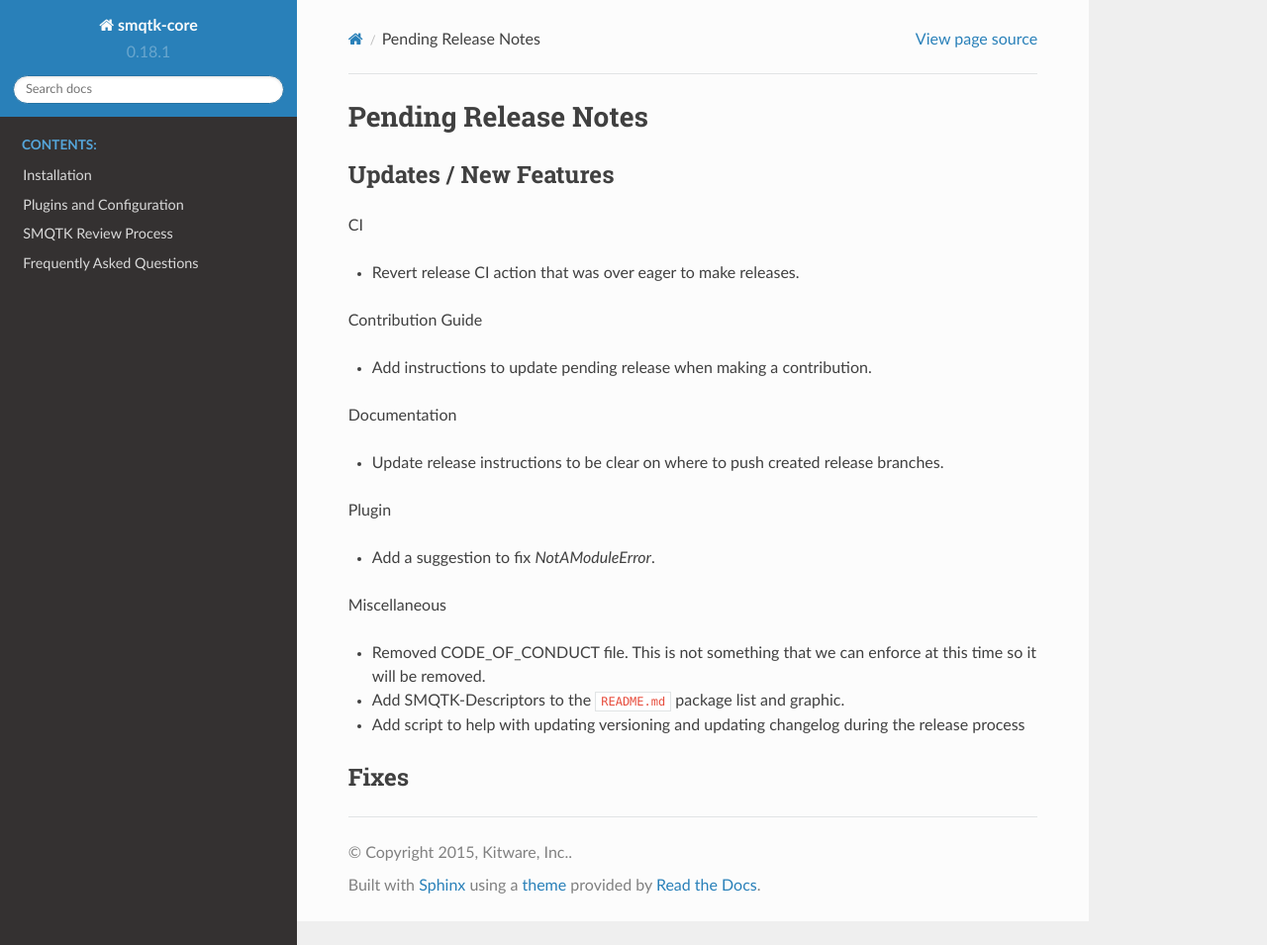
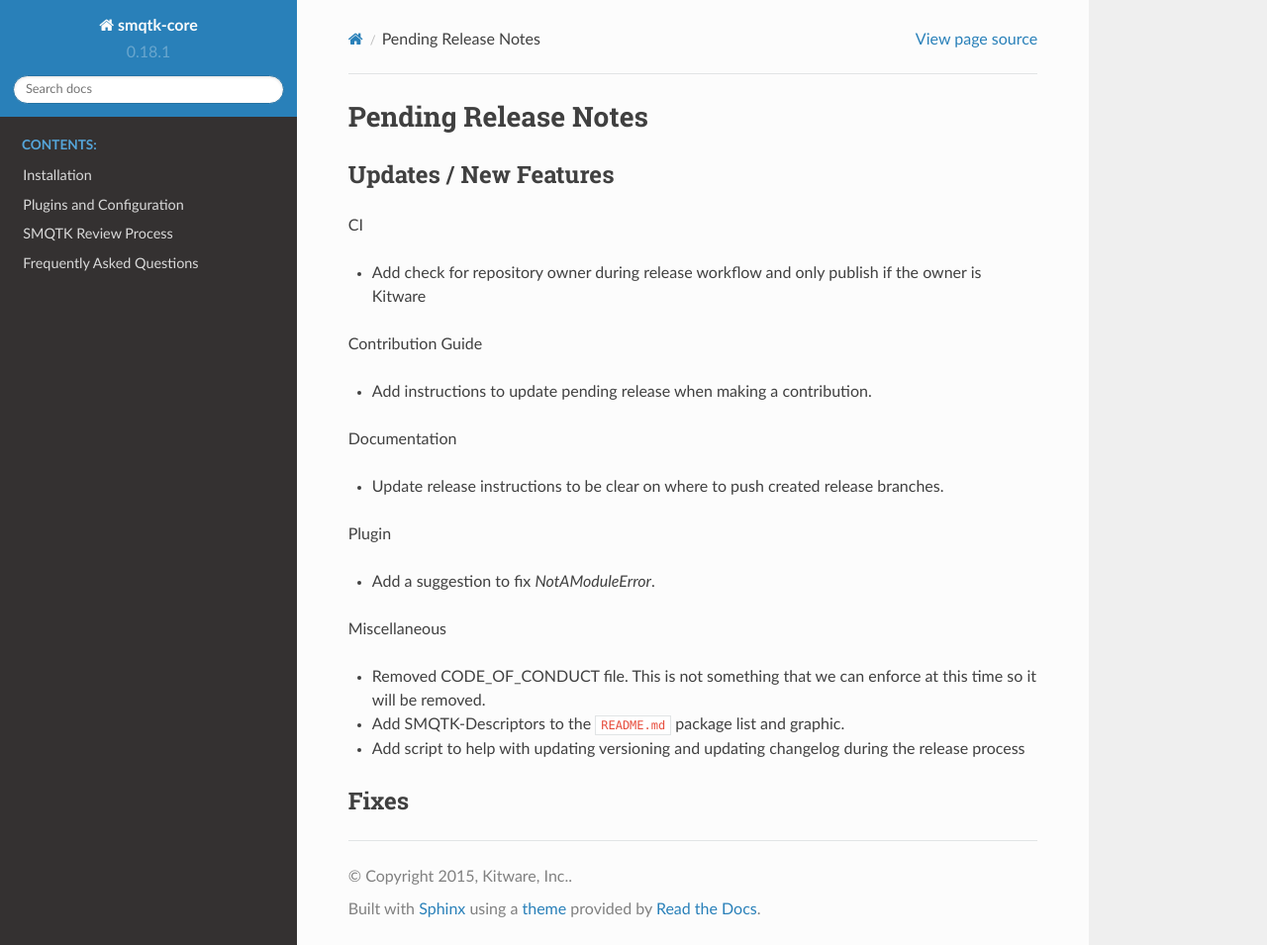
Before and after one commit to Kitware/SMQTK-Core, a Sphinx documentation site: the page built from docs/release_notes/pending_release.rst, in a window 1280 px wide and 955 px high. Shown: the whole window at 99% size. Built offline with Sphinx 7.4.7 and the Read the Docs theme 2.0.0, drawn with Linux system fonts in a browser that asks for light colours; pages that are not in the unit, such as notebooks, are missing from menus; the version number is read from the project's files by our own code.

Commit message:
Update pending release notes

```diff
--- a/docs/release_notes/pending_release.rst
+++ b/docs/release_notes/pending_release.rst
@@ -6,7 +6,8 @@ Updates / New Features
 
 CI
 
-* Revert release CI action that was over eager to make releases.
+* Add check for repository owner during release workflow and only
+  publish if the owner is Kitware
 
 Contribution Guide
 
```
